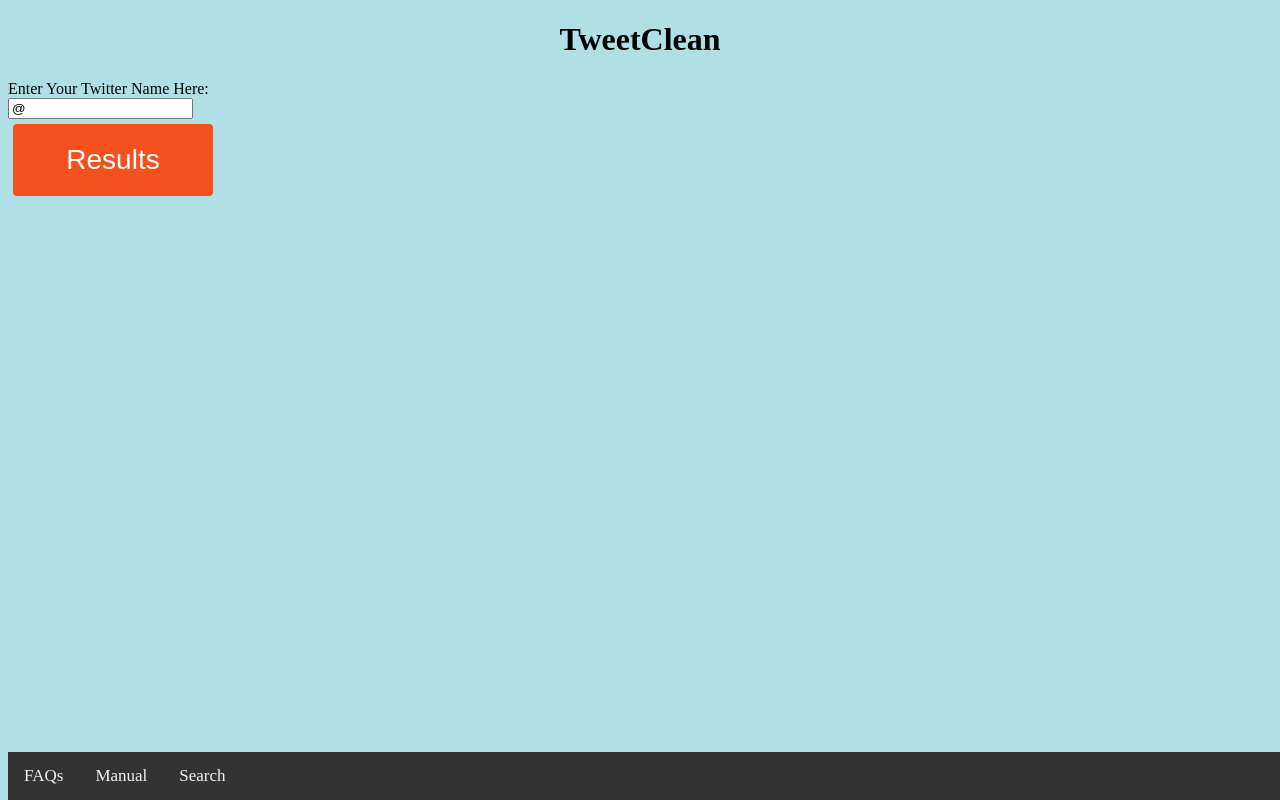
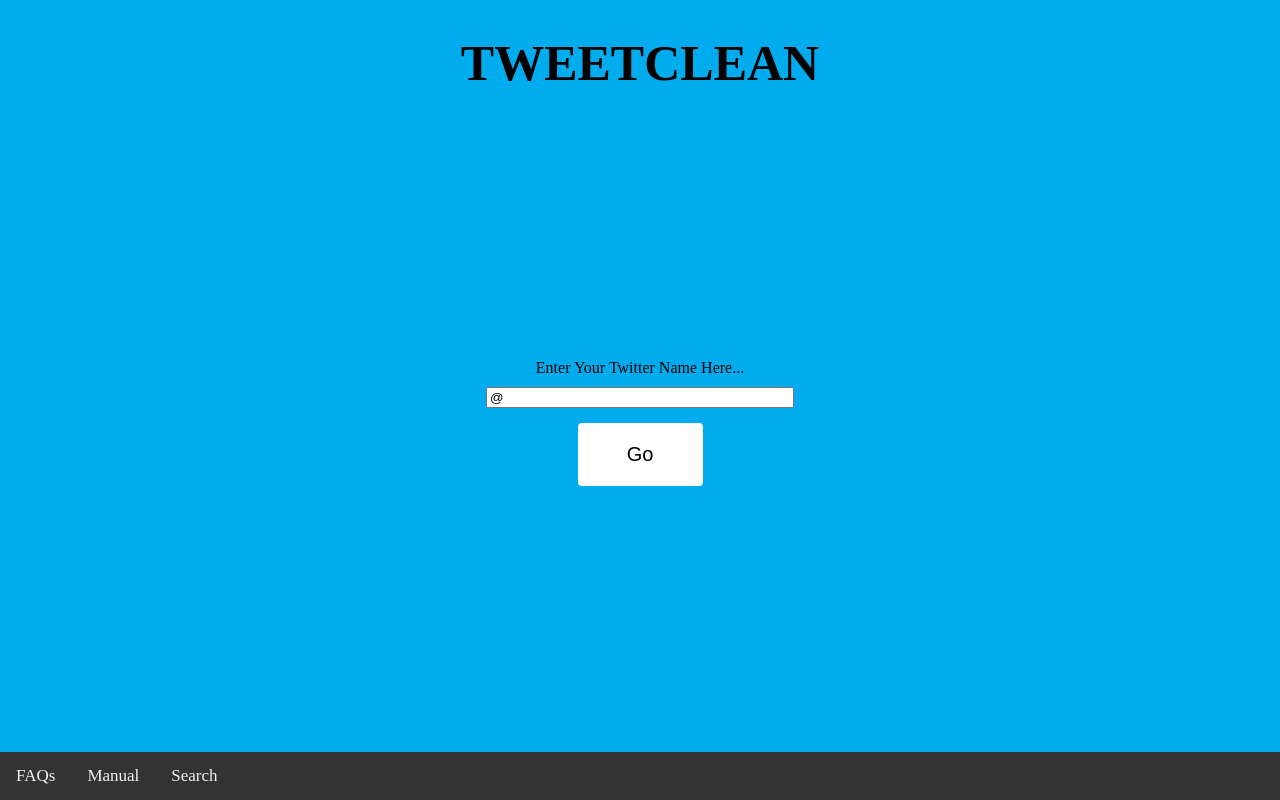
Before and after one commit to tom-quayle/TweetClean, a Django app: page /GUI/Search/ in a window 1280 px wide. Run offline with Django 4.2, Linux system fonts and the light colour scheme.

Commit message:
added static directory and changed some css

```diff
--- a/mysite/GUI/templates/GUI/FAQsPage.html
+++ b/mysite/GUI/templates/GUI/FAQsPage.html
@@ -2,8 +2,8 @@
 <head>
 <title>FAQsPage</title>
     <style>
-        body {background-color: powderblue;}
-        h1 {text-align: center;}
+        body {background-color: #00acee; margin: 0}
+        h1 {text-align: center; font-family: "Copperplate"}
         .navbar {background-color: #333; overflow: hidden; position: fixed; bottom: 0; width: 100%;}
         .navbar a {float: left; display: block; color: #f2f2f2; text-align: center; padding: 14px 16px; text-decoration: none; font-size: 17px;}
         .navbar a:hover {background-color: #ddd; color: black;}
@@ -12,7 +12,7 @@
 </head>
 <body>
 
-<h1>Frequenty Asked Questions</h1>
+<h1>FREQUENTLY ASKED QUESTIONS</h1>
 <p>Question 1.</p>
 
 <div class="navbar" id="myNavbar">
--- a/mysite/GUI/templates/GUI/ManualPage.html
+++ b/mysite/GUI/templates/GUI/ManualPage.html
@@ -2,8 +2,8 @@
 <head>
 <title>ManualsPage</title>
     <style>
-        body {background-color: powderblue;}
-        h1 {text-align: center;}
+        body {background-color: #00acee; margin: 0}
+        h1 {text-align: center; font-family: "Copperplate"}
         .navbar {background-color: #333; overflow: hidden; position: fixed; bottom: 0; width: 100%;}
         .navbar a {float: left; display: block; color: #f2f2f2; text-align: center; padding: 14px 16px; text-decoration: none; font-size: 17px;}
         .navbar a:hover {background-color: #ddd; color: black;}
@@ -12,7 +12,7 @@
 </head>
 <body>
 
-<h1>Manual Files Here</h1>
+<h1>MANUALS</h1>
 <p>Question 1.</p>
 
 <div class="navbar" id="myNavbar">
--- a/mysite/GUI/templates/GUI/SearchPage.html
+++ b/mysite/GUI/templates/GUI/SearchPage.html
@@ -3,33 +3,37 @@
 <head>
     <title>SearchPage</title>
     <style>
-        body {background-color: powderblue;}
-        h1 {text-align: center;}
+        body {background-color: #00acee; margin: 0;}
+        h1 {text-align: center; font-family: "Copperplate"; font-size: 50px}
         .navbar {background-color: #333; overflow: hidden; position: fixed; bottom: 0; width: 100%;}
         .navbar a {float: left; display: block; color: #f2f2f2; text-align: center; padding: 14px 16px; text-decoration: none; font-size: 17px;}
         .navbar a:hover {background-color: #ddd; color: black;}
         .navbar a.active {background-color: #04AA6D; color: white;}
-        .button {display: inline-block; border-radius: 4px; background-color: #f4511e; border: none; color: #FFFFFF; text-align: center; font-size: 28px; padding: 20px; width: 200px; transition: all 0.5s; cursor: pointer; margin: 5px;}
+        .button {display: inline-block; border-radius: 4px; background-color: white; border: none; color: black; text-align: center; font-size: 20px; padding: 20px; width: 125px; transition: all 0.5s; cursor: pointer; margin: 5px;}
         .button span {cursor: pointer; display: inline-block; position: relative; transition: 0.5s;}
         .button span:after {content: '\00bb'; position: absolute; opacity: 0; top: 0; right: -20px; transition: 0.5s;}
         .button:hover span {padding-right: 25px;}
         .button:hover span:after {opacity: 1; right: 0;}
+        form {text-align: center;}
+        input {width: 300px; margin-top: 10px; margin-bottom: 10px}
+        .container {display: flex; justify-content: center; align-items: center; height: 600px;}
     </style>
 </head>
 <body>
-<h1>TweetClean</h1>
+<h1>TWEETCLEAN</h1>
+<div class="container">
 <form>
-    <label for="fname">Enter Your Twitter Name Here:</label><br>
+    <label for="fname">Enter Your Twitter Name Here...</label><br>
     <input type="text" id="fname" name="fname" value="@"><br>
-    <button class="button" formaction="{% url 'GUI:Results' %}"><span>Results</span></button>
+    <button class="button" formaction="{% url 'GUI:Results' %}"><span>Go</span></button>
   </form>
+</div>
 
 <div class="navbar" id="myNavbar">
     <a href="{% url 'GUI:FAQs' %}">FAQs</a>
     <a href="{% url 'GUI:Manual' %}">Manual</a>
     <a href="{% url 'GUI:Search' %}">Search</a>
 </div>
-
 </body>
 </html>
 </html>
```
Also changed, not shown: mysite/GUI/templates/GUI/ResultsPage.html (+5 -4 lines), 1 other file.
